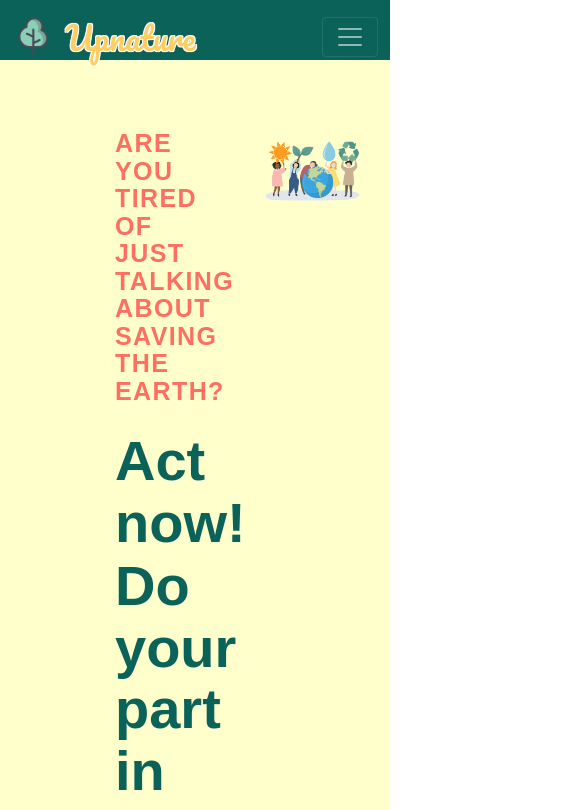
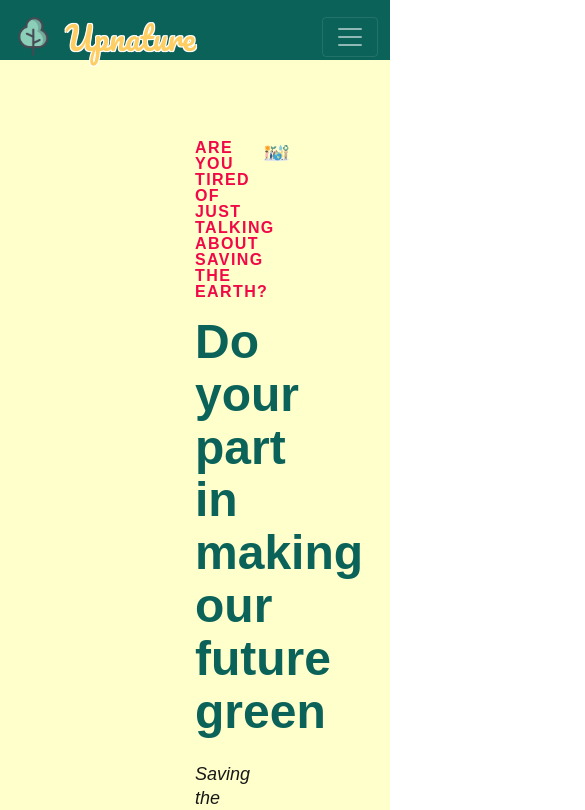
Before and after one commit to carlos-celfo/Upnature, a React (Create React App) app: page / in a window 390 px wide. Shown: the top 810 px of the page, 585 px wide, since content can reach past the window. Built offline with nearby package versions, Linux system fonts and the light colour scheme.

Commit message:
Made Landing Section Responsive

```diff
--- a/src/components/Sections/Landing.css
+++ b/src/components/Sections/Landing.css
@@ -1,70 +1,68 @@
-.bgr-color {
-    background-color:#ffffcc;
-    padding: 70px 0;
-  }
 
-  .section-container {
-    align-items: center;
+.landing-section {
+  color: #181818;
+  padding: 80px ;
+  background-color: #ffffcc;
 }
 
 .row {
   display: flex;
   margin-right: -15px;
   margin-bottom: -15px;
-    margin-left: 70px;
+  margin-left: -15px;
   flex-wrap: wrap;
   align-content: stretch;
+  flex-direction: start;
+
+
 }
 
+
 .col {
-    margin-bottom: 0px;
+  margin-bottom: 15px;
   padding-right: 15px;
   padding-left: 15px;
   flex: 1;
   max-width: 50%;
   flex-basis: 50%;
+  flex-direction: column;
 }
 
-  .home__landing-text-wrapper {
+.text-wrapper {
   max-width: 540px;
-    padding-top: 10;
+  padding-top: 0;
   padding-bottom: 60px;
 }
 
 .top-line {
-    color: #fd6f63;
-    font-size: 25px;
+  color: #f00946;
+  font-size: 16px;
   line-height: 16px;
   font-weight: 700;
   letter-spacing: 1.4px;
   text-transform: uppercase;
-    margin-bottom: 25px;
-    line-height: 1.1;
-
+  margin-bottom: 16px;
 }
 
 .heading {
-    margin-bottom: 2px;
-    font-size: 56px;
-    font-weight: 100;
+  margin-bottom: 24px;
+  font-size: 48px;
   line-height: 1.1;
   font-weight: 600;
   color: #0a6259;
-    text-transform:none;
 }
 
 
 
-  .description{
-
+.home__hero-subtitle {
+  max-width: 440px;
   margin-bottom: 35px;
-    margin-top: 35px;
-    font-size: 22px;
+  font-size: 18px;
   line-height: 24px;
-    font-style:italic;
+  font-style: italic;
 }
 
-.button-lp{
+.landing-button{
     display:inline-block;
     padding:0.3em 1.2em;
     margin:0 0.1em 0.1em 0;
@@ -82,53 +80,48 @@
     transition: all 0.2s;
     width: 300px;
     height: fit-content;
+}
 
-}
 button:hover{
   border-color: rgb(248, 154, 30);
 }
 
-@media all and (max-width:30em){
-    a.lp-button{
-    display:block;
-    margin:0.2em auto;
-}
+.img-wrapper {
+  max-width: 555px;
 }
 
-a, a:hover, a:active, a:visited {
-  text-decoration: none;
-  color: #fff
-}
-
-.img-wrapper {
-    max-width: 700px;
-  }
-
-
 .landing-img {
-    max-width: 95%;
+  max-width: 100%;
   margin-top: 0;
   margin-right: 0;
   margin-left: 10px;
   padding-right: 0;
 }
 
-
+img {
+  border: 0;
+  max-width: 100%;
+  vertical-align: middle;
+  display: inline-block;
+}
 
 @media screen and (max-width: 991px) {
-    .section-container {
+  .landing-container {
     padding-right: 30px;
     padding-left: 30px;
+
   }
 }
 
 @media screen and (max-width: 768px) {
-    .landing-text-wrapper {
+  .text-wrapper {
     padding-bottom: 65px;
   }
 
-    .col {
+  .col{
     max-width: 100%;
     flex-basis: 100%;
+
+
   }
 }
--- a/src/components/Sections/Landing.js
+++ b/src/components/Sections/Landing.js
@@ -3,26 +3,33 @@ import './Landing.css';
 import Landingimage from '../../images/Landingpicture.png';
 import { Link } from 'react-router-dom';
 
-function Landing() {
+const Landing = () => {
   return (
     <>
-      <div className='bgr-color'> {/* to declare the background*/}
-        <div className='section-container'>
+      <div className='landing-section'>
+        <div className='landing-container'>
           <div className='row'>
             <div className='col'>
-              <div className='landing-text-wrapper'>
-                <div className='top-line'> Are you tired of just talking about saving the earth? </div>
-                <h1 className='heading'>Act now!</h1>
-                <h1 className='heading'>Do your part in making our future green </h1>
-                <p className= 'description'> Saving the environment is not choice anymore, it is a survival truth.
+              <div className='text-wrapper'>
+                <div className='top-line'>Are you tired of just talking about saving the earth?</div>
+                <h1 className='heading'>
+                Do your part in making our future green
+                </h1>
+                <p className= 'home__hero-subtitle'>
+                Saving the environment is not choice anymore, it is a survival truth.
                 But while world leaders debate the best ways for nations to tackle climate change, we as the citizens can feel powerless and unsure how to play our own part.
-                But you don't have to: Let's come together and join hands in making the world a good place for generations to come. Find project dear and near to you or initate your own projects and find allies.    </p>
-                <Link to='/form' className='button-lp' type='button'>Start now!</Link>
-                </div>
+                But you don't have to: Let's come together and join hands in making the world a good place for generations to come. Find project dear and near to you or initate your own projects and find allies.
+                </p>
+                <Link to='/form'>
+                  <button buttonSize='btn--wide' className='landing-button'>
+                    Get started!
+                  </button>
+                </Link>
+              </div>
             </div>
             <div className='col'>
               <div className='img-wrapper'>
-                <img src={Landingimage} alt='Two humans besides a big globe' className='landing-img' />
+                <img src={Landingimage} alt='People besides a globe' className='landing-img' />
               </div>
             </div>
           </div>
@@ -33,3 +40,28 @@ function Landing() {
 }
 
 export default Landing;
+
+{/*const Landing = () => {
+  return (
+    <>
+    <div className='landing-section'>
+       <div className='main-container'>
+        <div className='landing-container-left'>
+          <p className='top-line'>Are you tired of just talking about saving the earth?</p>
+          <h1 className='heading'> Do your part in making our future green </h1>
+                <p className= 'description'>
+                Saving the environment is not choice anymore, it is a survival truth.
+                But while world leaders debate the best ways for nations to tackle climate change, we as the citizens can feel powerless and unsure how to play our own part.
+                But you don't have to: Let's come together and join hands in making the world a good place for generations to come. Find project dear and near to you or initate your own projects and find allies.
+                </p>
+                <Link to='/form'>
+                  <button buttonSize='btn--wide' className='landing-button'>
+                    Get started!
+                  </button>
+                </Link>
+        </div>
+        <div className='landing-container-right'>
+        <img src={Landingimage} alt='People besides a globe' className='landing-img' />
+        </div>
+      </div>
+  </div>       */}
```
Lines whose indentation alone changed are shown as unchanged.
